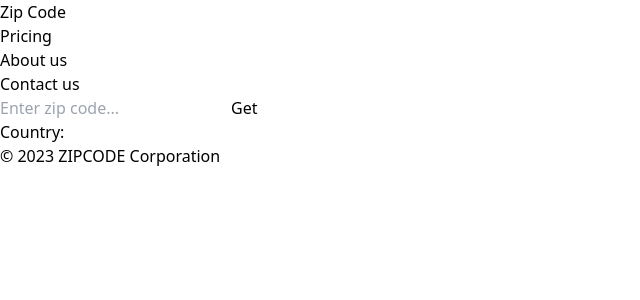
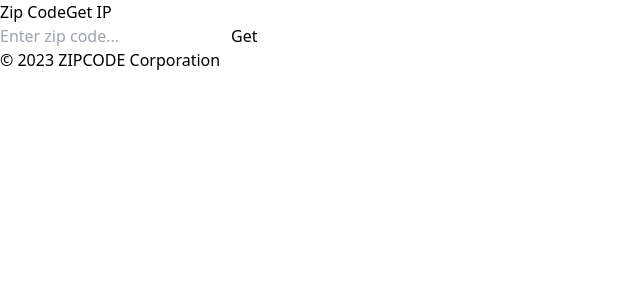
Before and after one commit to NotatNiiK/ZipCode, a Vue app: page / in a window 1280 px wide. Shown: the top 300 px of the page, without its empty margins (0-640 px from the left). Built offline with nearby package versions, Linux system fonts and the light colour scheme.

Commit message:
second commit

```diff
--- a/src/App.vue
+++ b/src/App.vue
@@ -1,42 +1,41 @@
 <template>
   <div class="wrapper overflow-hidden min-h-screen flex flex-col">
-    <header class="header py-3 bg-indigo-400 text-white">
+    <header class="header py-3 bg-indigo-500 text-white">
       <div class="header__container max-w-6xl p-3.5 mx-auto">
         <div class="header__body flex justify-between items-center flex-wrap">
           <a href="#" class="header__link text-2xl font-bold uppercase">Zip Code</a>
-          <ul class="header__nav flex">
-            <li class="header__item ml-4">
-              <a href="#" class="header__link transition-all duration-300 hover:text-indigo-100">Pricing</a>
-            </li>
-            <li class="header__item ml-4">
-              <a href="#" class="header__link transition-all duration-300 hover:text-indigo-100">About us</a>
-            </li>
-            <li class="header__item ml-4">
-              <a href="#" class="header__link transition-all duration-300 hover:text-indigo-100">Contact us</a>
-            </li>
-          </ul>
+          <button class="header__ip-btn p-2 bg-white text-indigo-500 py-2 transition-all duration-300 px-4 rounded text-lg hover:bg-gray-200">Get IP</button>
         </div>
       </div>
     </header>
-    <main class="main py-24 flex-auto ">
+    <main class="main py-24 flex-auto">
       <div class="main__container max-w-6xl p-3.5 mx-auto">
-        <div class="main__body">
-          <form action="#" class="main__form flex justify-center" @submit.prevent>
-            <input type="number" class="main__input inline-block px-4 py-3 border-2 w-96 rounded border-indigo-500 outline-none transition-all duration-300 focus:shadow-md" placeholder="Enter zip code..."
+        <div class="main__body max-w-xl mx-auto uppercase">
+          <form action="#" class="main__form mb-4 flex" @submit.prevent>
+            <input type="number" class="main__input inline-block flex-auto px-4 py-3 border-2 rounded border-indigo-500 outline-none transition-all duration-300 focus:shadow-md" placeholder="Enter zip code..."
               v-model="zipCode"
+              @focus="isValidationNotCorrect = false"
             />
             <button class="main__button bg-indigo-500 text-white ml-4 text-lg uppercase rounded px-6 py-3 transition-all duration-300 hover:bg-indigo-700 focus:bg-indigo-700 outline-none"
               @click="getInfo"
             >Get</button>
           </form>
-          <div class="main__result">
-            <div class="main__country">Country: </div>
-            {{ info }}
+          <Transition>
+            <div class="main__validation text-red-600 font-bold py-2" v-if="isValidationNotCorrect">Enter data!</div>
+          </Transition>
+          <div class="main__result py-6 normal-case text-lg bg-indigo-500 text-white rounded-lg p-4" v-if="cityData">
+            <div class="main__data mb-3"><strong>Country: </strong> {{ cityData.country }}</div>
+            <div class="main__data mb-3"><strong>State: </strong> {{ cityData.places[0].state }}</div>
+            <div class="main__data mb-3"><strong>HTTP Referer: </strong> {{ httpReferrer }}</div>
+            <div class="main__data mb-3"><strong>User Agent: </strong> {{ userAgent }}</div>
+          </div>
+          <div class="main__errorr text-center text-red-600" v-if="isError">
+              {{ errorMessage }}
           </div>
         </div>
       </div>
     </main>
-    <footer class="footer py-2 bg-indigo-400 text-white">
+    <footer class="footer py-2 bg-indigo-500 text-white">
       <div class="footer__container max-w-6xl p-3.5 mx-auto">
         <div class="footer__body text-center">© 2023 ZIPCODE Corporation</div>
       </div>
@@ -49,17 +48,36 @@ export default {
   name: 'App',
   data() {
     return {
-      info: null,
+      cityData: null,
       zipCode: '',
+      isValidationNotCorrect: false,
+      isError: false,
+      errorMessage: '',
+      httpReferrer: '',
+      userAgent: null
     }
   },
   methods: {
     async getInfo(){
-      const URL = `https://api.zippopotam.us/us/${this.zipCode}`;
-      const request = await (await fetch(URL)).json();
-      const result = await request;
-      this.info = result;
+      if(this.zipCode.length !== 0){
+        try{
+          const URL = `https://api.zippopotam.us/us/${this.zipCode}`;
+          const request = await (await fetch(URL)).json();
+          const result = await request;
+          this.cityData = result;
+        } catch(err){
+          this.isError = true;
+          this.errorMessage = err.message;
+        }
+      }
+     else{
+      this.isValidationNotCorrect = true;
+     }
     }
+  },
+  mounted(){
+    this.httpReferrer = document.referrer;
+    this.userAgent = navigator.userAgent;
   }
 }
 </script>
@@ -75,8 +93,17 @@ export default {
 
 input::-webkit-outer-spin-button,
 input::-webkit-inner-spin-button {
-    /* display: none; <- Crashes Chrome on hover */
     -webkit-appearance: none;
-    margin: 0; /* <-- Apparently some margin are still there even though it's hidden */
+    margin: 0;
+}
+
+.v-enter-active,
+.v-leave-active {
+  transition: opacity 0.5s ease;
+}
+
+.v-enter-from,
+.v-leave-to {
+  opacity: 0;
 }
 </style>
```
